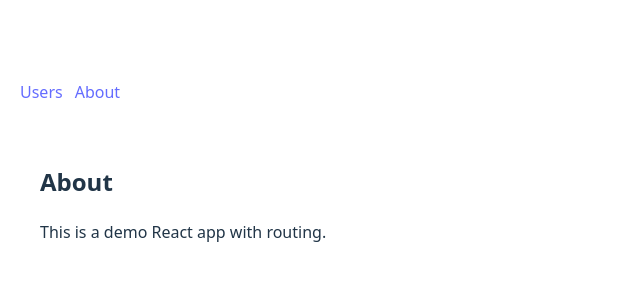
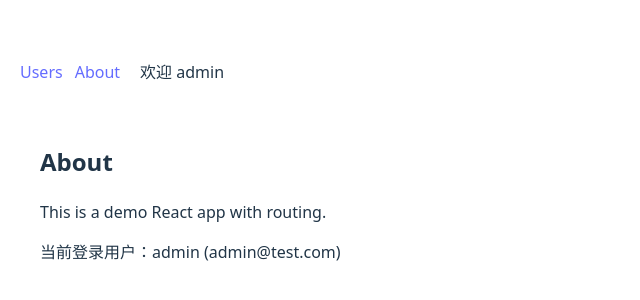
Before and after one commit to needlecheung/user_mis_react_side, a React (Vite) app: page /about in a window 1280 px wide. Shown: the part 220-520 px from the top of the page, without its empty margins (0-640 px from the left). Built offline with nearby package versions, Linux system fonts and the light colour scheme.

Commit message:
完成了：Step 9：React Context

```diff
--- a/src/AboutPage.tsx
+++ b/src/AboutPage.tsx
@@ -1,8 +1,15 @@
+import { useUser } from "./UserContext"
+
 export default function AboutPage() {
+  const user = useUser()
+
   return (
     <div style={{ padding: 20 }}>
       <h2>About</h2>
       <p>This is a demo React app with routing.</p>
+      {user && (
+        <p>当前登录用户：{user.username} ({user.email})</p>
+      )}
     </div>
   )
 }
--- a/src/App.tsx
+++ b/src/App.tsx
@@ -1,15 +1,22 @@
 import { BrowserRouter, Routes, Route, Link } from "react-router-dom"
 import UsersPage from "./UsersPage"
 import AboutPage from "./AboutPage"
+import UserContext from "./UserContext"
 
 export default function App() {
+  const currentUser = { username: "admin", email: "admin@test.com" }
+
   return (
+    <UserContext.Provider value={currentUser}>
       <BrowserRouter>
         <div style={{ padding: 20 }}>
           {/* 导航菜单 */}
           <nav style={{ marginBottom: 20 }}>
             <Link to="/users" style={{ marginRight: 12 }}>Users</Link>
             <Link to="/about">About</Link>
+            <span style={{ marginLeft: 20 }}>
+              欢迎 {currentUser.username}
+            </span>
           </nav>
 
           {/* 路由配置 */}
@@ -21,5 +28,6 @@ export default function App() {
           </Routes>
         </div>
       </BrowserRouter>
+    </UserContext.Provider>
   )
 }
--- /dev/null
+++ b/src/UserContext.tsx
@@ -0,0 +1,17 @@
+
+import { createContext, useContext } from "react"
+
+interface CurrentUser {
+  username: string
+  email: string
+}
+
+// 默认值（可以是空）
+const UserContext = createContext<CurrentUser | null>(null)
+
+// 提供一个 Hook，简化调用
+export function useUser() {
+  return useContext(UserContext)
+}
+
+export default UserContext
```
Lines whose indentation alone changed are shown as unchanged.
